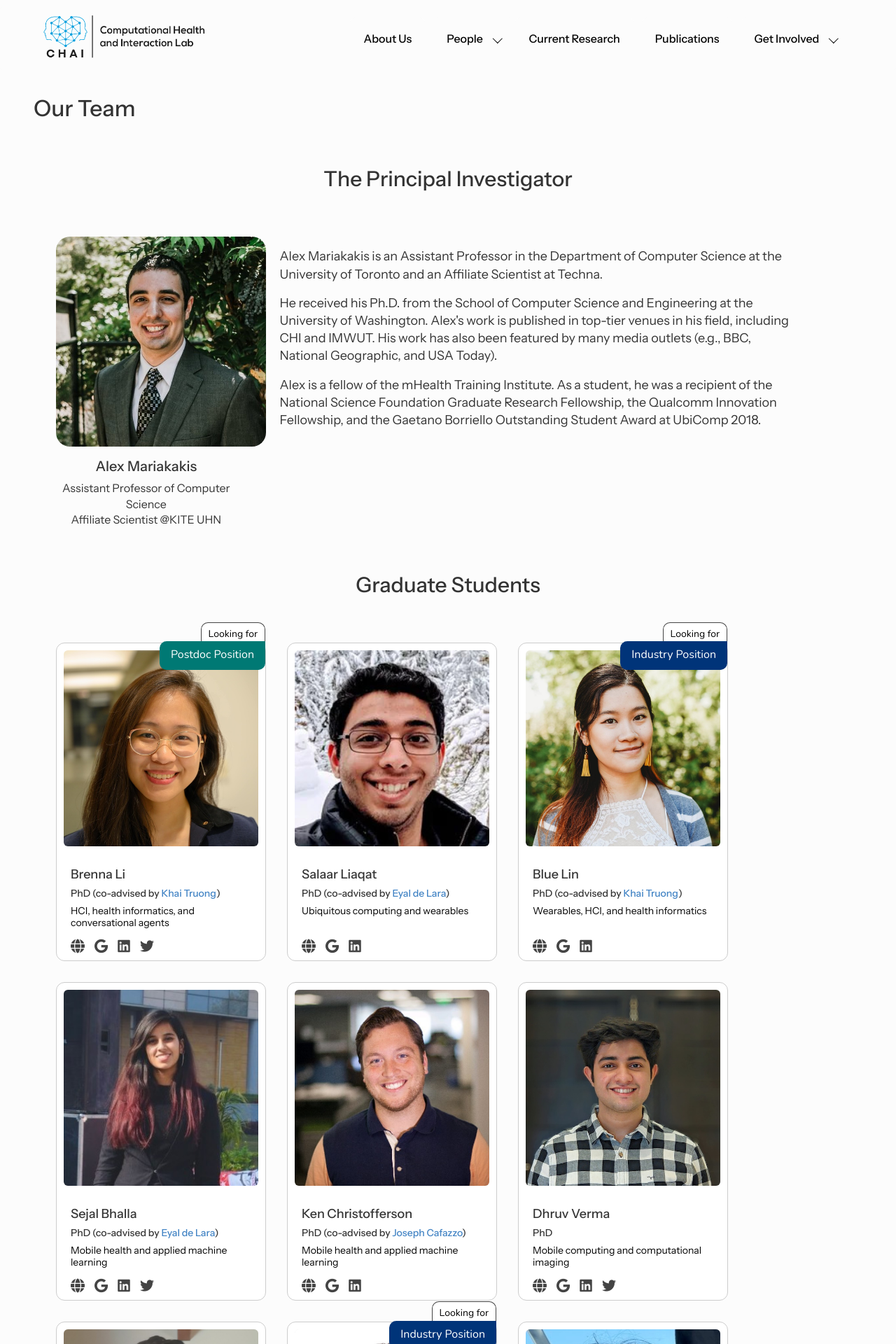
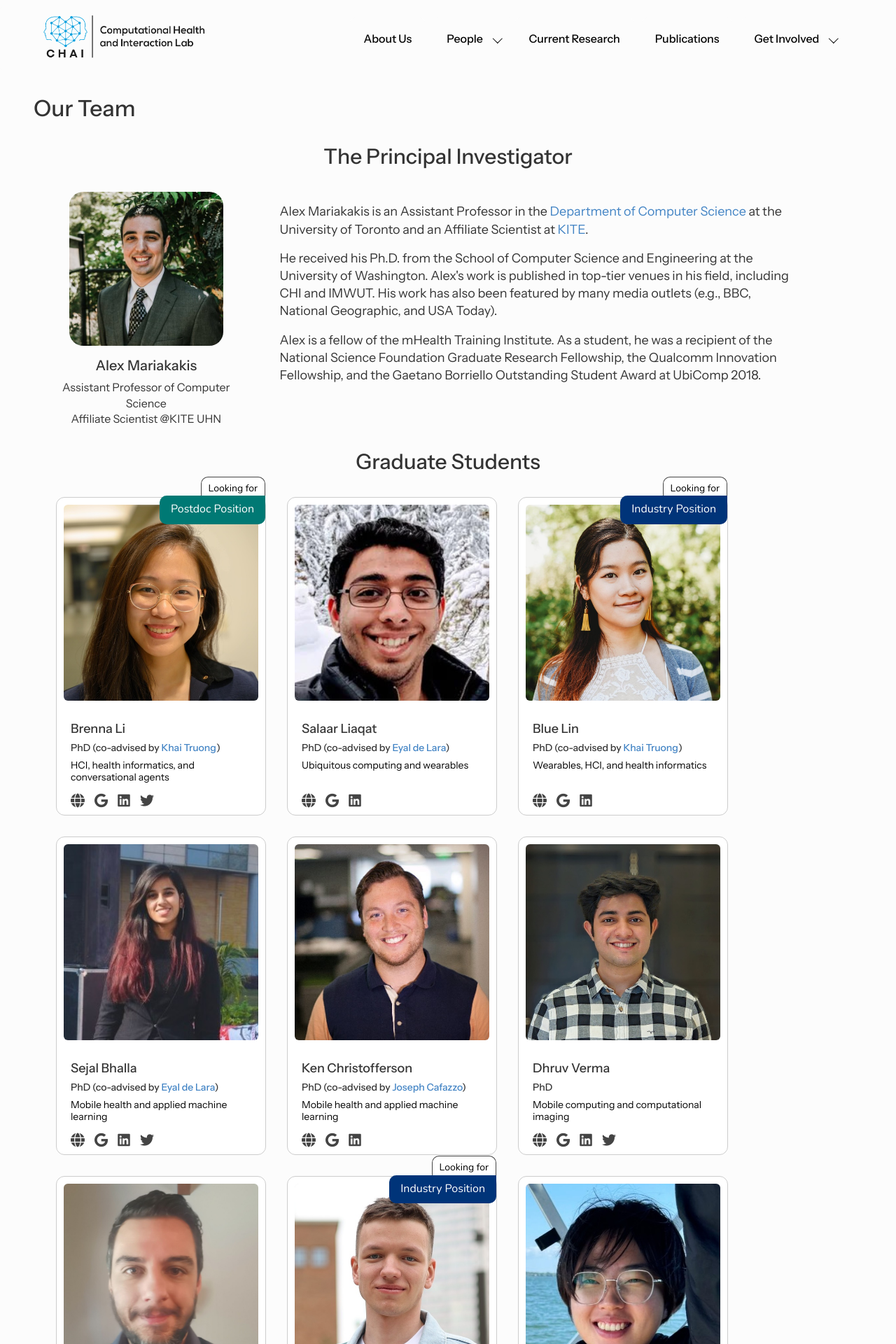
Before and after one commit to chai-toronto/chai-toronto.github.io, a Jekyll site: the page built from our_team/index.html, in a window 1280 px wide. Shown: the top 1920 px of the page at 70% size. Built offline with Jekyll 4.4.1, drawn with Linux system fonts in a browser that asks for light colours.

Commit message:
fixing our team page style

```diff
--- a/_sass/_our_team.scss
+++ b/_sass/_our_team.scss
@@ -31,7 +31,6 @@
 .our-team-page h2 {
   font-family: 'Instrument Sans Medium', sans-serif;
   font-size: 30px;
-  padding: 2rem;
   text-align: center;
 
   @media (max-width: 767px) {
@@ -90,33 +89,30 @@
   .pi-heading {
     text-align: center;
     font-size: 30px;
-    margin-bottom: 2rem;
     font-family: 'Instrument Sans Medium', sans-serif;
 
     @media (max-width: 767px) {
       font-size: 24px;
-      margin-bottom: 1.5rem;
     }
 
     @media (max-width: 480px) {
       font-size: 22px;
-      margin-bottom: 1rem;
     }
   }
 
   .pi-portrait {
-    max-width: 300px;
+    max-width: 220px;
     border-radius: 20px !important;
     display: block;
     margin: 0 auto 1rem;
 
     @media (max-width: 767px) {
-      max-width: 180px;
+      max-width: 150px;
       border-radius: 15px !important;
     }
 
     @media (max-width: 480px) {
-      max-width: 150px;
+      max-width: 120px;
       border-radius: 12px !important;
     }
   }
--- a/our_team/index.html
+++ b/our_team/index.html
@@ -11,9 +11,9 @@ title: Our Team
     <div class="row align-items-center">
       <div class="col-md-3 text-center pi-image-container">
         <img
-                src="{{ site.baseurl }}{{ pi.image }}"
-                alt="{{ pi.name }}"
-                class="img-fluid pi-portrait"
+          src="{{ site.baseurl }}{{ pi.image }}"
+          alt="{{ pi.name }}"
+          class="img-fluid pi-portrait"
         />
         <h3 class="pi-name">{{ pi.name }}</h3>
         <p class="pi-title">Assistant Professor of Computer Science</p>
@@ -23,8 +23,8 @@ title: Our Team
       <div class="col-md-8 pi-bio">
         <p>
           <span style="display:block; margin-top:1rem;"></span>
-          Alex Mariakakis is an Assistant Professor in the Department of Computer
-          Science at the University of Toronto and an Affiliate Scientist at Techna.
+          Alex Mariakakis is an Assistant Professor in the <a href="https://web.cs.toronto.edu/"  target="_blank">Department of Computer
+          Science</a> at the University of Toronto and an Affiliate Scientist at <a href="https://www.kite-uhn.com/"  target="_blank">KITE</a>.
         </p>
         <p>
           <span style="display:block; margin-top:1rem;"></span>
--- a/style.scss
+++ b/style.scss
@@ -45,7 +45,6 @@ html {
   padding: 2rem;
 
   h1 {
-    margin-bottom: 1.5rem;
     text-align: left;
   }
 
@@ -107,7 +106,7 @@ h1 {
   font-weight: 300;
 
   margin-top: -4rem;
-  margin-bottom: 4rem;
+  margin-bottom: 1.5rem;
 }
 
 h2 {
@@ -575,14 +574,6 @@ footer {
     margin-bottom: 32px;
   }
 
-  p {
-    font-size: 16px;
-  }
-
-  a {
-    font-size: 16px;
-  }
-
   button,
   input[type="button"],
   input[type="submit"],
```
Also changed, not shown: about_us/index.html (indentation only).
